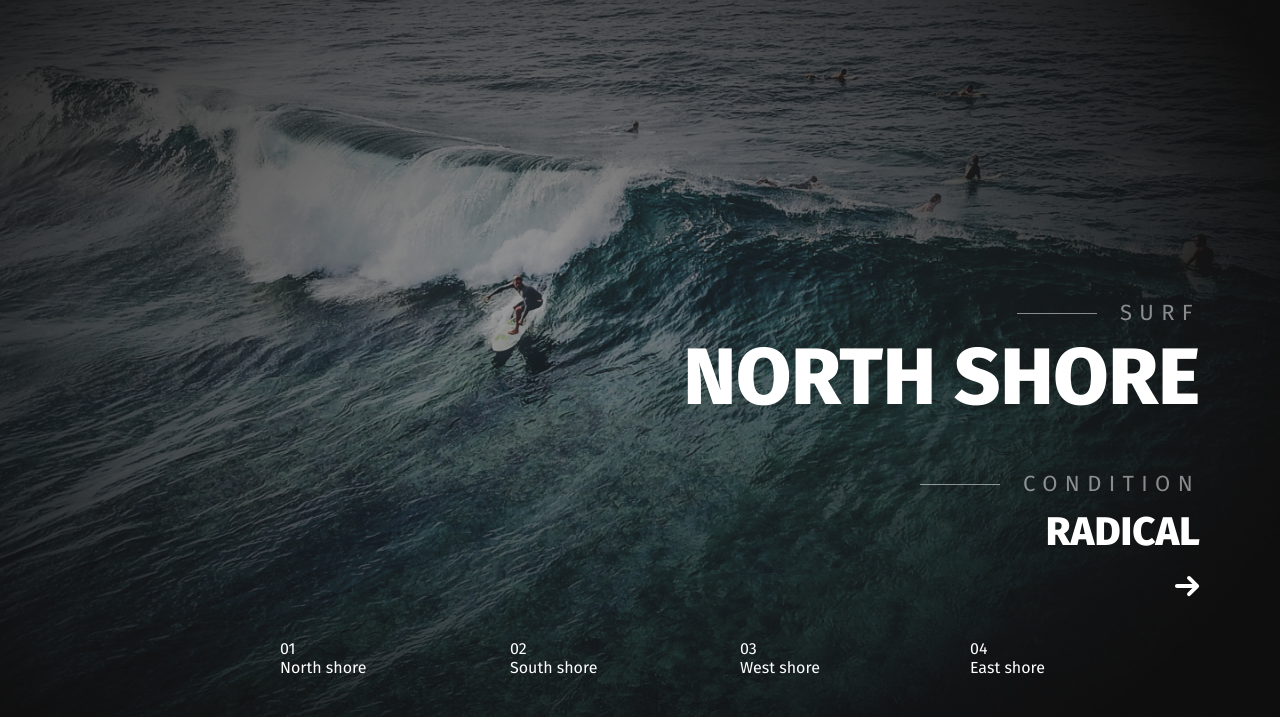
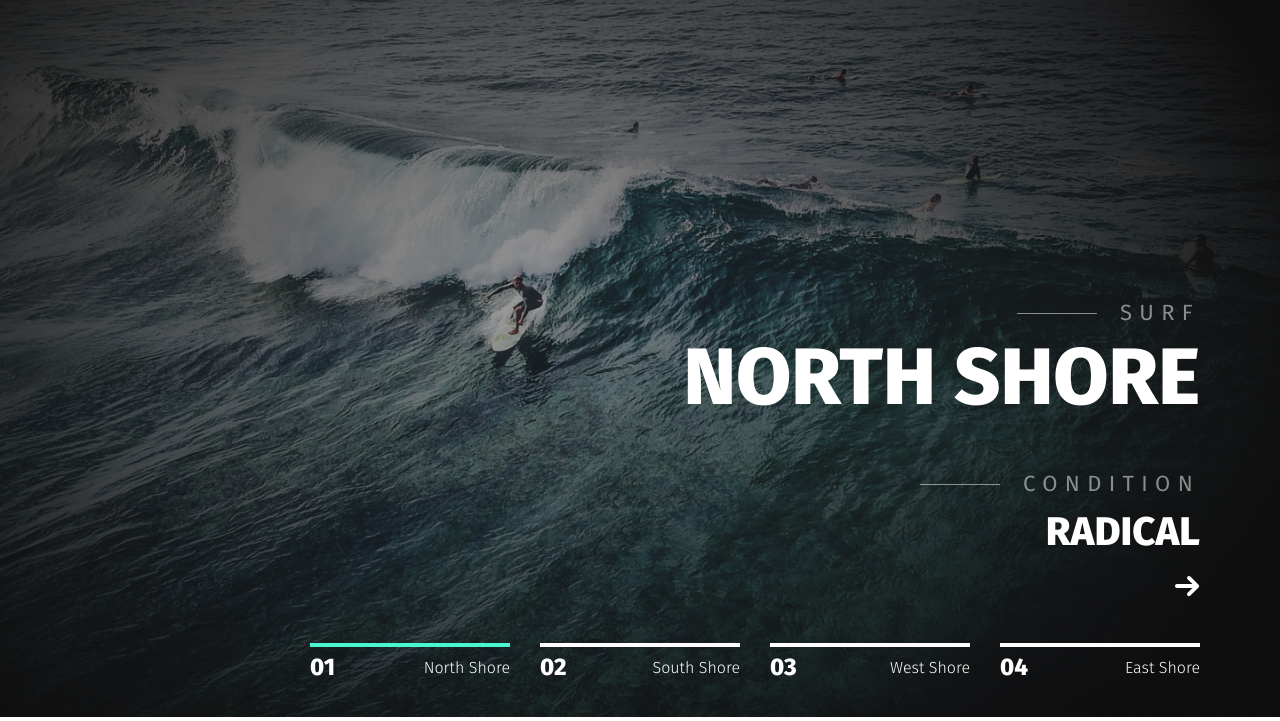
Before and after one commit to AliaksandraSavelyeva/go-surf, a website: page app/index.html in a window 1280 px wide. Shown: the part 83-804 px from the top of the page. Drawn offline with nearby package versions, Linux system fonts and the light colour scheme.

Commit message:
header slider final

```diff
--- a/app/index.html
+++ b/app/index.html
@@ -60,25 +60,25 @@
             <div class="slider-dots__item">
                 <div class="dots-box">
                     <div class="dots-box__number">01</div>
-                    <div class="dots-box__name">North shore</div>
+                    <div class="dots-box__name">North Shore</div>
                 </div>
             </div>
             <div class="slider-dots__item">
                 <div class="dots-box">
                     <div class="dots-box__number">02</div>
-                    <div class="dots-box__name">South shore</div>
+                    <div class="dots-box__name">South Shore</div>
                 </div>
             </div>
             <div class="slider-dots__item">
                 <div class="dots-box">
                     <div class="dots-box__number">03</div>
-                    <div class="dots-box__name">West shore</div>
+                    <div class="dots-box__name">West Shore</div>
                 </div>
             </div>
             <div class="slider-dots__item">
                 <div class="dots-box">
                     <div class="dots-box__number">04</div>
-                    <div class="dots-box__name">East shore</div>
+                    <div class="dots-box__name">East Shore</div>
                 </div>
             </div>
         </div>
--- a/app/scss/_global.scss
+++ b/app/scss/_global.scss
@@ -1,6 +1,7 @@
 body {
     font-family: 'Fira Sans', sans-serif;
     font-weight: 400;
+    font-size: 16px;
 }
 a {
     display: inline-block;
--- a/app/scss/_vars.scss
+++ b/app/scss/_vars.scss
@@ -0,0 +1 @@
+$green: #4AF6CD;
--- a/app/scss/style.scss
+++ b/app/scss/style.scss
@@ -55,11 +55,35 @@
 }
 .slider-dots {
     position: absolute;
-    right: 80px;
-    bottom: 40px;
+    right: 50px;
+    bottom: 36px;
     max-width: 920px;
     width: 100%;
     color: #FFFFFF;
+    .slick-current {
+        .dots-box {
+            border-top: 4px solid $green;
+        }
+    }
+}
+.dots-box {
+    width: 200px;
+    display: flex;
+    justify-content: space-between;
+    height: 28px;
+    align-items: center;
+    border-top: 4px solid #FFFFFF;
+    padding-top: 6px;
+    &__number {
+        font-weight: 800;
+        font-size: 24px;
+        line-height: 34px;
+    }
+    &__name {
+        font-weight: 300;
+        line-height: 19px;
+    }
 }
 
+
 @import "media";
```
Also changed, not shown: app/css/style.min.css.
